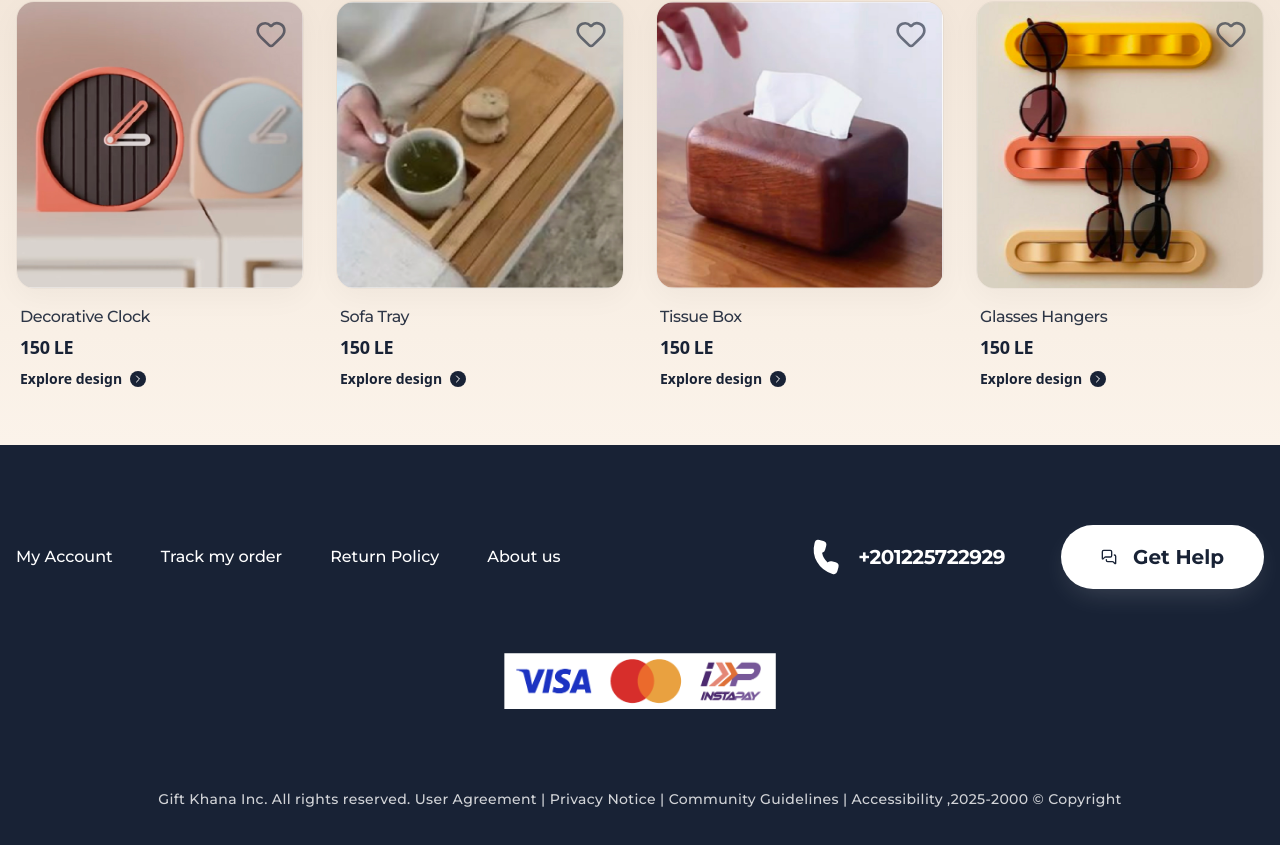
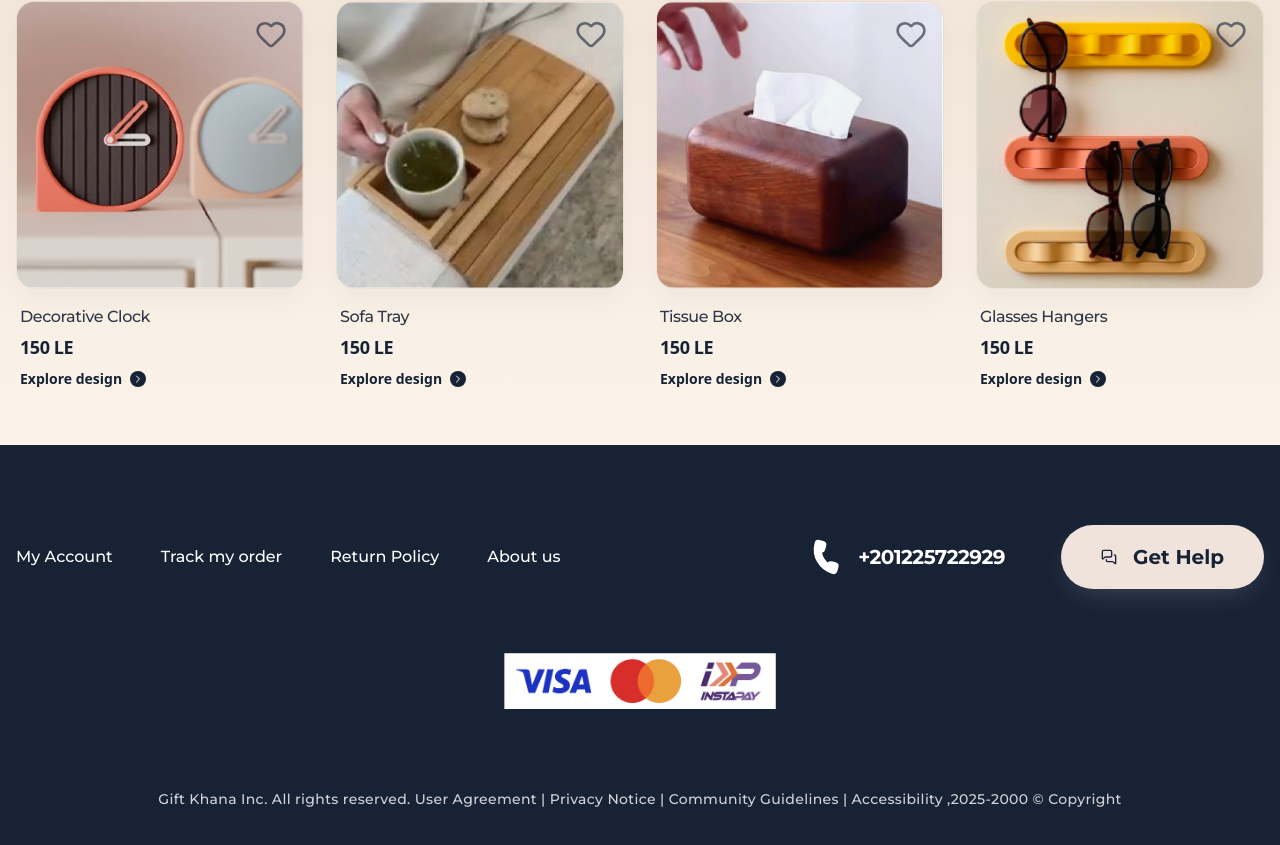
Before and after one commit to Webgenius0/gift-khana, a Next.js app: page / in a window 1280 px wide. Shown: the part 2124-2969 px from the top of the page. Built offline with nearby package versions, Linux system fonts and the light colour scheme.

Commit message:
fix: help button bg ficed

```diff
--- a/src/components/Shared/Footer/Footer.jsx
+++ b/src/components/Shared/Footer/Footer.jsx
@@ -25,12 +25,12 @@ export default function Footer() {
                     <div className="flex flex-col sm:flex-row items-center gap-10 lg:gap-14">
                         {/* Phone Number */}
                         <div className="flex items-center gap-4">
-                            <Phone className="w-8 h-8 rotate-[15deg] fill-white" />
+                            <Phone className="w-8 h-8 rotate-15 fill-white" />
                             <span className="text-xl font-bold tracking-tight">{footerData.contact.phone}</span>
                         </div>
 
                         {/* Get Help Button */}
-                        <Button className="bg-white text-secondary px-10! py-8 rounded-[40px] flex items-center gap-4 font-bold hover:bg-white/95 transition-all shadow-[0_10px_30px_-10px_rgba(255,255,255,0.2)] group">
+                        <Button className="text-secondary px-10! py-8 rounded-[40px] flex items-center gap-4 font-bold  transition-all shadow-[0_10px_30px_-10px_rgba(255,255,255,0.2)] group">
                             <MessagesSquare className="w-8 h-8" />
                             <span className="text-xl">{footerData.help.text}</span>
                         </Button>
```
